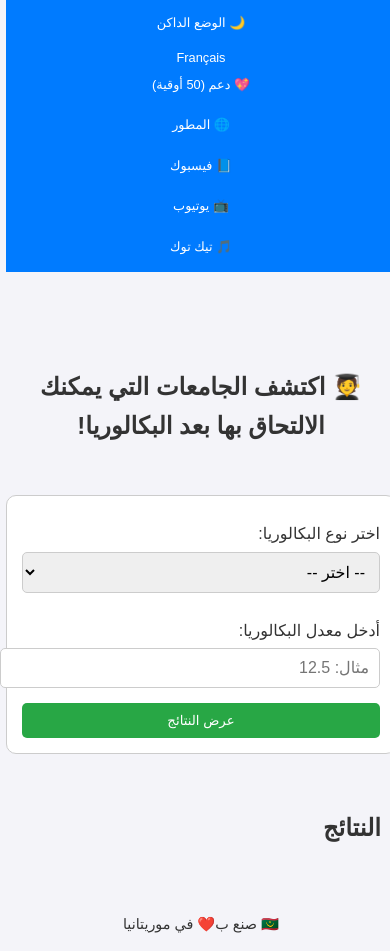
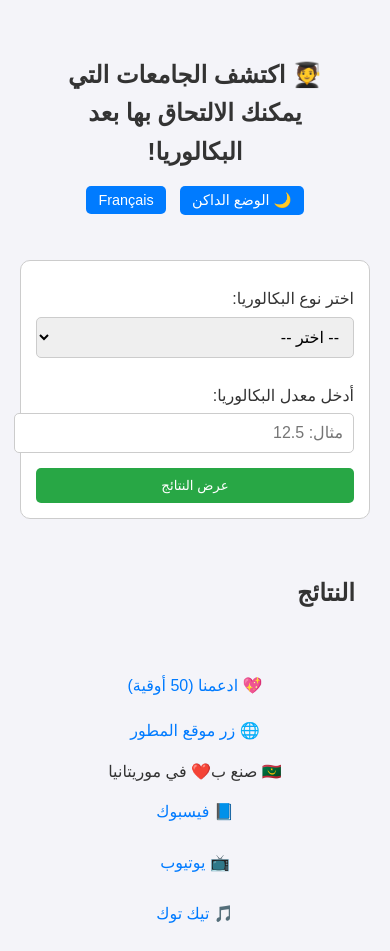
Before and after one commit to inejih2004/Mon-bac-, a plain HTML site: page index.html in a window 390 px wide. Drawn offline with Linux system fonts and the light colour scheme.

Commit message:
Update index.html with navbar design

```diff
--- a/index.html
+++ b/index.html
@@ -1,4 +1,4 @@
-<!DOCTYPE html>
+ <!DOCTYPE html>
 <html lang="ar" dir="rtl">
 <head>
   <meta charset="UTF-8">
@@ -8,7 +8,7 @@
     body {
       font-family: Arial, sans-serif;
       margin: 0;
-      padding: 0;
+      padding: 20px;
       line-height: 1.6;
       transition: background-color 0.3s, color 0.3s;
     }
@@ -23,47 +23,28 @@
       color: #f4f4f9;
     }
 
-    .navbar {
-      display: flex;
-      justify-content: space-between;
-      align-items: center;
-      background-color: #007bff;
-      padding: 10px 20px;
-      position: sticky;
-      top: 0;
-      z-index: 1000;
-    }
-
-    .navbar .left, .navbar .right {
-      display: flex;
-      align-items: center;
-      gap: 10px;
-    }
-
-    .navbar a, .navbar button {
-      color: white;
-      text-decoration: none;
-      background: none;
-      border: none;
-      padding: 5px 10px;
-      cursor: pointer;
-      font-size: 0.9em;
-      border-radius: 5px;
-    }
-
-    .navbar a:hover, .navbar button:hover {
-      background-color: #0056b3;
-    }
-
     header {
       text-align: center;
       padding: 20px;
-      margin-top: 60px; /* Space below navbar */
     }
 
     h1 {
       font-size: 1.8em;
       margin-bottom: 10px;
+    }
+
+    #theme-toggle, #lang-toggle {
+      background-color: #007bff;
+      color: white;
+      border: none;
+      padding: 8px 16px;
+      cursor: pointer;
+      border-radius: 5px;
+      margin: 5px;
+    }
+
+    #theme-toggle:hover, #lang-toggle:hover {
+      background-color: #0056b3;
     }
 
     .input-section {
@@ -129,13 +110,35 @@
 
     footer {
       text-align: center;
-      padding: 10px;
       margin-top: 20px;
-      font-size: 0.9em;
     }
 
-    footer span {
+    footer a, footer button {
+      color: #007bff;
+      text-decoration: none;
+      background: none;
+      border: none;
+      cursor: pointer;
+      font-size: 1em;
       margin: 0 10px;
+    }
+
+    footer a:hover, footer button:hover {
+      text-decoration: underline;
+    }
+
+    .button-group {
+      display: flex;
+      justify-content: center;
+      gap: 10px;
+      flex-wrap: wrap;
+    }
+
+    .social-icons {
+      margin-top: 10px;
+      display: flex;
+      justify-content: center;
+      gap: 15px;
     }
 
     @media (max-width: 600px) {
@@ -147,50 +150,30 @@
         padding: 15px;
       }
 
-      .navbar {
-        flex-direction: column;
-        padding: 10px;
+      #theme-toggle, #lang-toggle {
+        padding: 6px 12px;
+        font-size: 0.9em;
       }
 
-      .navbar .left, .navbar .right {
+      .button-group, .social-icons {
         flex-direction: column;
-        width: 100%;
-        text-align: center;
+        align-items: center;
       }
 
-      .navbar a, .navbar button {
-        padding: 5px;
-        font-size: 0.8em;
-        width: 100%;
-        text-align: center;
+      footer a, footer button {
+        margin: 5px 0;
       }
     }
   </style>
 </head>
 <body class="light-mode" data-lang="ar">
-  <nav class="navbar">
-    <div class="left">
-      <button id="theme-toggle" class="lang-ar">🌙 الوضع الداكن</button>
-      <button id="theme-toggle" class="lang-fr" style="display: none;">🌙 Mode sombre</button>
-      <button id="lang-toggle" class="lang-ar">Français</button>
-      <button id="lang-toggle" class="lang-fr" style="display: none;">العربية</button>
-    </div>
-    <div class="right">
-      <a href="https://api.whatsapp.com/send?phone=+22231708835&text=%D8%A3%D8%B1%D9%8A%D8%AF%20%D8%AF%D8%B9%D9%85%D9%83%20%D8%A8%D9%8050%20%D8%A3%D9%88%D9%82%D9%8A%D8%A9" target="_blank" class="lang-ar">💖 دعم (50 أوقية)</a>
-      <a href="https://api.whatsapp.com/send?phone=+22231708835&text=Je%20veux%20vous%20soutenir%20avec%2050%20ouguiyas" target="_blank" class="lang-fr" style="display: none;">💖 Soutien (50 ouguiyas)</a>
-      <a href="https://inejih2004.github.io/inejih-protofolio_version_2" target="_blank" class="lang-ar">🌐 المطور</a>
-      <a href="https://inejih2004.github.io/inejih-protofolio_version_2" target="_blank" class="lang-fr" style="display: none;">🌐 Développeur</a>
-      <a href="https://www.facebook.com/profile.php?id=61578204988275" target="_blank" class="lang-ar">📘 فيسبوك</a>
-      <a href="https://www.facebook.com/profile.php?id=61578204988275" target="_blank" class="lang-fr" style="display: none;">📘 Facebook</a>
-      <a href="https://www.youtube.com/@learnenglishwithinejih" target="_blank" class="lang-ar">📺 يوتيوب</a>
-      <a href="https://www.youtube.com/@learnenglishwithinejih" target="_blank" class="lang-fr" style="display: none;">📺 YouTube</a>
-      <a href="https://www.tiktok.com/@english.with.inejih?is_from_webapp=1&sender_device=pc" target="_blank" class="lang-ar">🎵 تيك توك</a>
-      <a href="https://www.tiktok.com/@english.with.inejih?is_from_webapp=1&sender_device=pc" target="_blank" class="lang-fr" style="display: none;">🎵 TikTok</a>
-    </div>
-  </nav>
   <header>
     <h1 class="lang-ar">🧑‍🎓 اكتشف الجامعات التي يمكنك الالتحاق بها بعد البكالوريا!</h1>
     <h1 class="lang-fr" style="display: none;">🧑‍🎓 Découvrez les universités que vous pouvez rejoindre après le BAC !</h1>
+    <div>
+      <button id="theme-toggle">🌙 الوضع الداكن</button>
+      <button id="lang-toggle">Français</button>
+    </div>
   </header>
   <main>
     <section class="input-section">
@@ -220,8 +203,22 @@
     </section>
   </main>
   <footer>
-    <span class="lang-ar">🇲🇷 صنع ب❤️ في موريتانيا</span>
-    <span class="lang-fr" style="display: none;">🇲🇷 Fait avec ❤️ en Mauritanie</span>
+    <div class="button-group">
+      <a href="https://api.whatsapp.com/send?phone=+22231708835&text=%D8%A3%D8%B1%D9%8A%D8%AF%20%D8%AF%D8%B9%D9%85%D9%83%20%D8%A8%D9%8050%20%D8%A3%D9%88%D9%82%D9%8A%D8%A9" target="_blank" class="lang-ar">💖 ادعمنا (50 أوقية)</a>
+      <a href="https://api.whatsapp.com/send?phone=+22231708835&text=Je%20veux%20vous%20soutenir%20avec%2050%20ouguiyas" target="_blank" class="lang-fr" style="display: none;">💖 Soutenez-nous (50 ouguiyas)</a>
+      <a href="https://inejih2004.github.io/inejih-protofolio_version_2" target="_blank" class="lang-ar">🌐 زر موقع المطور</a>
+      <a href="https://inejih2004.github.io/inejih-protofolio_version_2" target="_blank" class="lang-fr" style="display: none;">🌐 Visiter le site du développeur</a>
+      <span class="lang-ar">🇲🇷 صنع ب❤️ في موريتانيا</span>
+      <span class="lang-fr" style="display: none;">🇲🇷 Fait avec ❤️ en Mauritanie</span>
+    </div>
+    <div class="social-icons">
+      <a href="https://www.facebook.com/profile.php?id=61578204988275" target="_blank" class="lang-ar">📘 فيسبوك</a>
+      <a href="https://www.facebook.com/profile.php?id=61578204988275" target="_blank" class="lang-fr" style="display: none;">📘 Facebook</a>
+      <a href="https://www.youtube.com/@learnenglishwithinejih" target="_blank" class="lang-ar">📺 يوتيوب</a>
+      <a href="https://www.youtube.com/@learnenglishwithinejih" target="_blank" class="lang-fr" style="display: none;">📺 YouTube</a>
+      <a href="https://www.tiktok.com/@english.with.inejih?is_from_webapp=1&sender_device=pc" target="_blank" class="lang-ar">🎵 تيك توك</a>
+      <a href="https://www.tiktok.com/@english.with.inejih?is_from_webapp=1&sender_device=pc" target="_blank" class="lang-fr" style="display: none;">🎵 TikTok</a>
+    </div>
   </footer>
   <script>
     const schoolData = [
```
